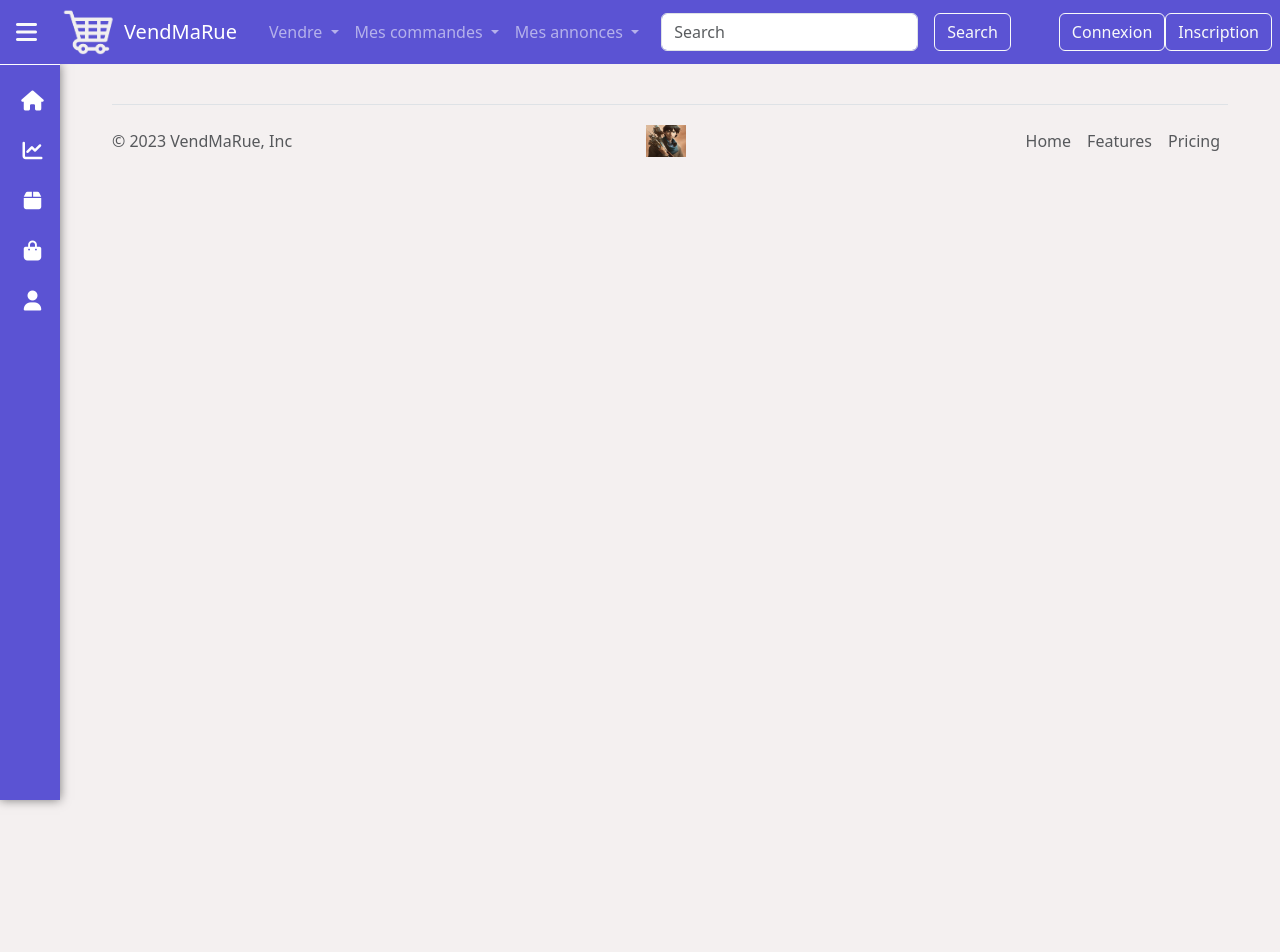
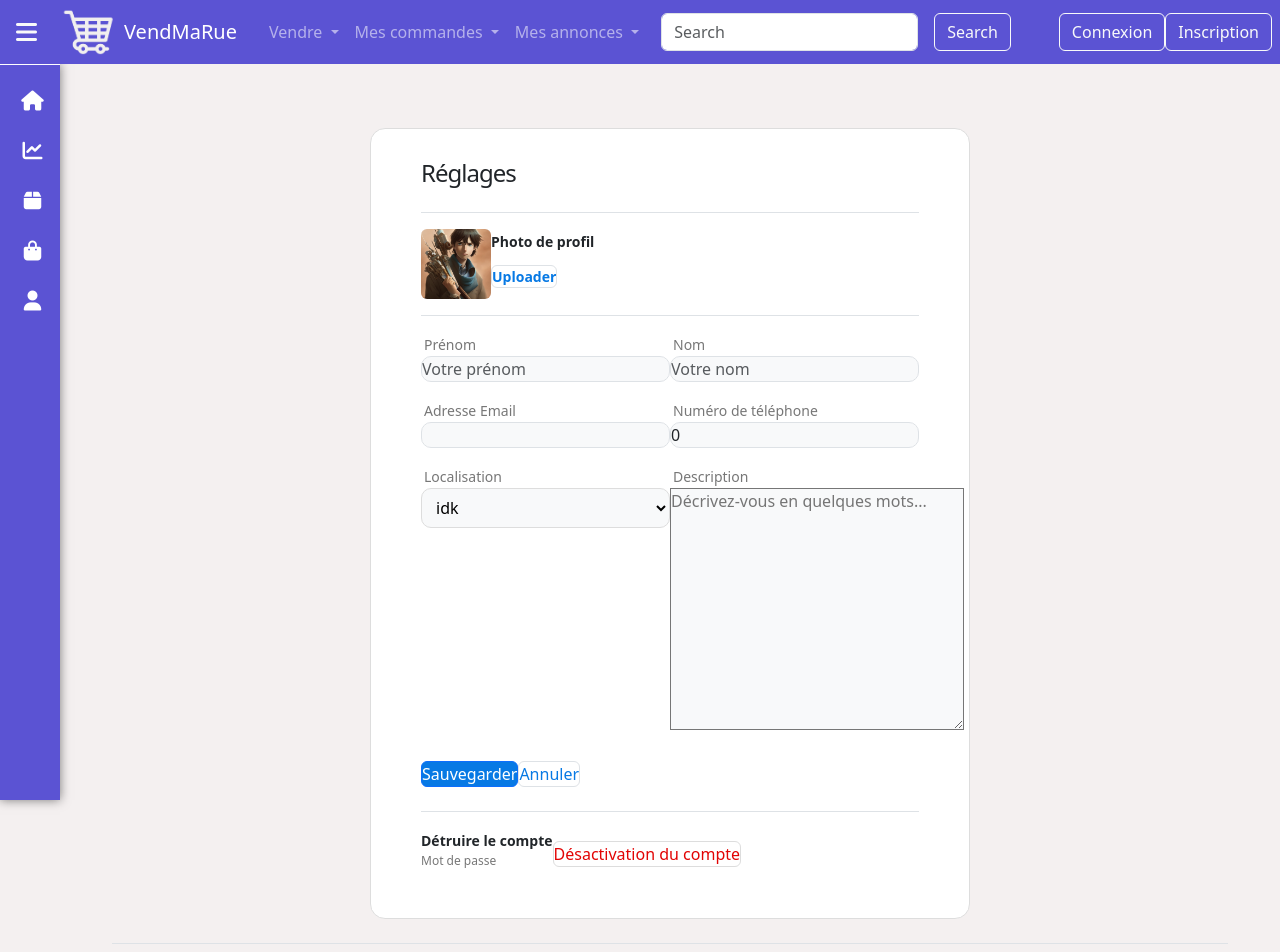
Before and after one commit to Albroy/WE4B-Project, an Angular app in the folder VendMaRue/: page /settings in a window 1280 px wide. Before the commit this address led to /. Shown: the top 952 px of the page. Before the commit the page ends 800 px from the top, so only its background shows below. Built offline with nearby package versions, Linux system fonts and the light colour scheme; data requests are answered from the project's data file.

Commit message:
début réglages

```diff
--- a/VendMaRue/src/app/app-routing.module.ts
+++ b/VendMaRue/src/app/app-routing.module.ts
@@ -4,12 +4,14 @@ import {InscriptionComponent} from "./inscription/inscription.component";
 import {CardsComponent} from "./cards/cards.component";
 import {ConnexionComponent} from "./connexion/connexion.component";
 import {ProfilComponent} from "./profil/profil.component";
+import { SettingsComponent } from './settings/settings.component';
 
 const routes: Routes = [
   {path:'',component:CardsComponent},
   {path:'inscription',component:InscriptionComponent},
   {path:'connexion',component:ConnexionComponent},
-  {path:'profil/:id',component:ProfilComponent}
+  {path:'profil/:id',component:ProfilComponent},
+  {path:'settings',component:SettingsComponent}
 ];
 
 @NgModule({
--- a/VendMaRue/src/app/app.module.ts
+++ b/VendMaRue/src/app/app.module.ts
@@ -18,6 +18,7 @@ import { NewSidenavComponent } from './new-sidenav/new-sidenav.component';
 import { HttpClientModule } from '@angular/common/http';
 import { FormsModule } from '@angular/forms';
 import { DatePipe } from '@angular/common';
+import { SettingsComponent } from './settings/settings.component';
 
 @NgModule({
   declarations: [
@@ -34,6 +35,7 @@ import { DatePipe } from '@angular/common';
     ProfilComponent,
     NewHeaderComponent,
     NewSidenavComponent,
+    SettingsComponent,
 
   ],
   imports: [
--- a/VendMaRue/src/app/new-header/new-header.component.html
+++ b/VendMaRue/src/app/new-header/new-header.component.html
@@ -60,6 +60,7 @@
   <ul class="dropdown-menu dropdown-menu-dark">
     <li><a class="dropdown-item" [routerLink]="'/profil/' + getUserService().getUserId()">Profil</a></li>
     <li><a class="dropdown-item" routerLink="" (click)="getUserService().deleteUserSession()">Déconnexion</a></li>
+    <li><a class="dropdown-item" routerLink="/settings">Paramètres</a></li>
   </ul>
 </div>
 
--- /dev/null
+++ b/VendMaRue/src/app/settings/settings.component.css
@@ -0,0 +1,100 @@
+@import url('https://fonts.googleapis.com/css2?family=Poppins&display=swap');
+
+*{
+    margin: 0;
+    padding: 0;
+    box-sizing: border-box;
+}
+
+body{
+    font-family: 'Poppins', sans-serif;
+    background-color: aliceblue;
+}
+
+.wrapper{
+    padding: 30px 50px;
+    border: 1px solid #ddd;
+    border-radius: 15px;
+    margin: 10px auto;
+    max-width: 600px;
+}
+h4{
+    letter-spacing: -1px;
+    font-weight: 400;
+}
+.img{
+    width: 70px;
+    height: 70px;
+    border-radius: 6px;
+    object-fit: cover;
+}
+#img-section p,#deactivate p{
+    font-size: 12px;
+    color: #777;
+    margin-bottom: 10px;
+    text-align: justify;
+}
+#img-section b,#img-section button,#deactivate b{
+    font-size: 14px;
+}
+
+label{
+    margin-bottom: 0;
+    font-size: 14px;
+    font-weight: 500;
+    color: #777;
+    padding-left: 3px;
+}
+
+.form-control{
+    border-radius: 10px;
+}
+
+input[placeholder]{
+    font-weight: 500;
+}
+.form-control:focus{
+    box-shadow: none;
+    border: 1.5px solid #0779e4;
+}
+select{
+    display: block;
+    width: 100%;
+    border: 1px solid #ddd;
+    border-radius: 10px;
+    height: 40px;
+    padding: 5px 10px;
+    /* -webkit-appearance: none; */
+}
+
+select:focus{
+    outline: none;
+}
+.button{
+    background-color: #fff;
+    color: #0779e4;
+}
+.button:hover{
+    background-color: #0779e4;
+    color: #fff;
+}
+.btn-primary{
+    background-color: #0779e4;
+}
+.danger{
+    background-color: #fff;
+    color: #e20404;
+    border: 1px solid #ddd;
+}
+.danger:hover{
+    background-color: #e20404;
+    color: #fff;
+}
+@media(max-width:576px){
+    .wrapper{
+        padding: 25px 20px;
+    }
+    #deactivate{
+        line-height: 18px;
+    }
+}
--- /dev/null
+++ b/VendMaRue/src/app/settings/settings.component.html
@@ -0,0 +1,65 @@
+<div class="wrapper bg-white mt-sm-5">
+    <!-- // add condition si user connecté correctement -->
+    <h4 class="pb-4 border-bottom">Réglages</h4>
+    <div class="d-flex align-items-start py-3 border-bottom">
+        <img src="{{ userString ? user.user_pp : '../assets/profilepic1.png'}}" class="img" alt="profilpicture">
+        <div class="pl-sm-4 pl-2" id="img-section">
+            <b>Photo de profil</b>
+            <p></p>
+            <button class="btn button border"><b>Uploader</b></button>
+        </div>
+    </div>
+    <div class="py-2">
+        <div class="row py-2">
+            <div class="col-md-6">
+                <label for="firstname">Prénom</label>
+                <input type="text" class="bg-light form-control" placeholder="Votre prénom"
+                    [(ngModel)]="user.user_surname">
+            </div>
+            <div class="col-md-6 pt-md-0 pt-3">
+                <label for="lastname">Nom</label>
+                <input type="text" class="bg-light form-control" placeholder="Votre nom" [(ngModel)]="user.user_name">
+            </div>
+        </div>
+        <div class="row py-2">
+            <div class="col-md-6">
+                <label for="email">Adresse Email</label>
+                <input type="text" class="bg-light form-control" [(ngModel)]="user.user_email" readonly>
+            </div>
+            <div class="col-md-6 pt-md-0 pt-3">
+                <label for="phone">Numéro de téléphone</label>
+                <input type="tel" class="bg-light form-control" placeholder="+33 00 00 00 00 00"
+                    [(ngModel)]="user.user_phone">
+            </div>
+        </div>
+        <div class="row py-2">
+            <div class="col-md-6">
+                <label for="country">Localisation</label>
+                <!-- ADD CLASSE LOC ou idk -->
+                <select name="country" id="country" class="bg-light">
+                    <option value="idk" selected>idk</option>
+                    <option value="idk">idk</option>
+
+                </select>
+            </div>
+            <div class="col-md-6 pt-md-0 pt-3" id="lang">
+                <label for="Description">Description</label>
+                <textarea name="description" id="description" cols="30" rows="10" class="bg-light"
+                    placeholder="Décrivez-vous en quelques mots..." [(ngModel)]="user.user_desc"></textarea>
+            </div>
+        </div>
+        <div class="py-3 pb-4 border-bottom">
+            <button class="btn btn-primary mr-3">Sauvegarder</button>
+            <button class="btn border button">Annuler</button>
+        </div>
+        <div class="d-sm-flex align-items-center pt-3" id="deactivate">
+            <div>
+                <b>Détruire le compte</b>
+                <p>Mot de passe</p>
+            </div>
+            <div class="ml-auto">
+                <button class="btn danger">Désactivation du compte</button>
+            </div>
+        </div>
+    </div>
+</div>
--- /dev/null
+++ b/VendMaRue/src/app/settings/settings.component.ts
@@ -0,0 +1,30 @@
+import { Component, OnInit,Input } from '@angular/core';
+import { User } from "../../classes/User";
+import { UserService } from '../user.service';
+import { DatePipe } from '@angular/common';
+@Component({
+  selector: 'app-settings',
+  templateUrl: './settings.component.html',
+  styleUrls: ['./settings.component.css']
+})
+export class SettingsComponent implements OnInit{
+  @Input() user !: User;
+  userString: string|null = sessionStorage.getItem('user');
+  constructor(private userService: UserService, private datePipe: DatePipe) {
+    console.log(sessionStorage.getItem('user'));
+
+    if (this.userString) {//si on est connecté
+      this.user = JSON.parse(this.userString);
+      console.log(this.user);
+    }else{
+      this.user = new User(0,"","","","",0,new Date(),"","");
+    }
+
+
+
+  }
+  ngOnInit() {
+  }
+
+
+}
```
Also changed, not shown: 1 other file (tests, documents, lock files or other folders).
